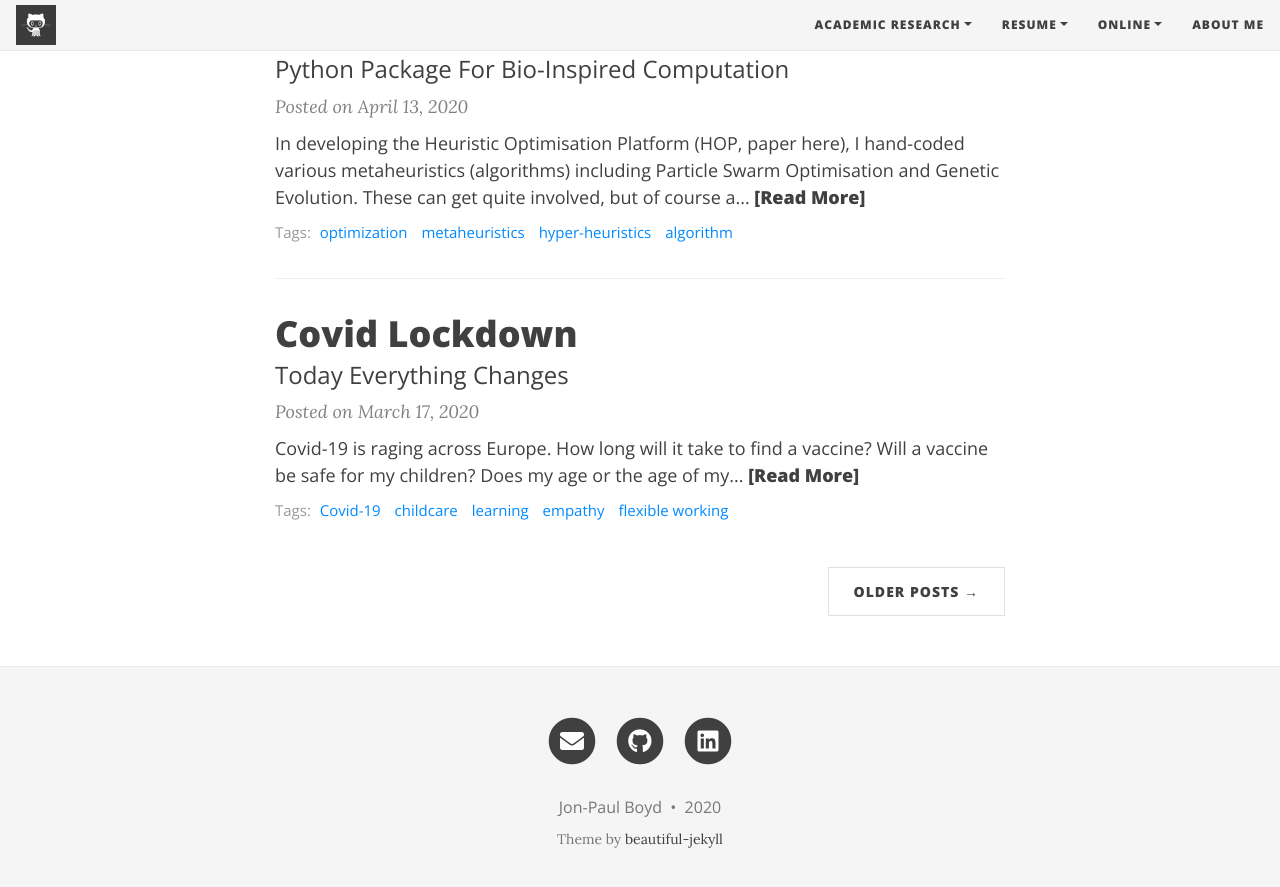
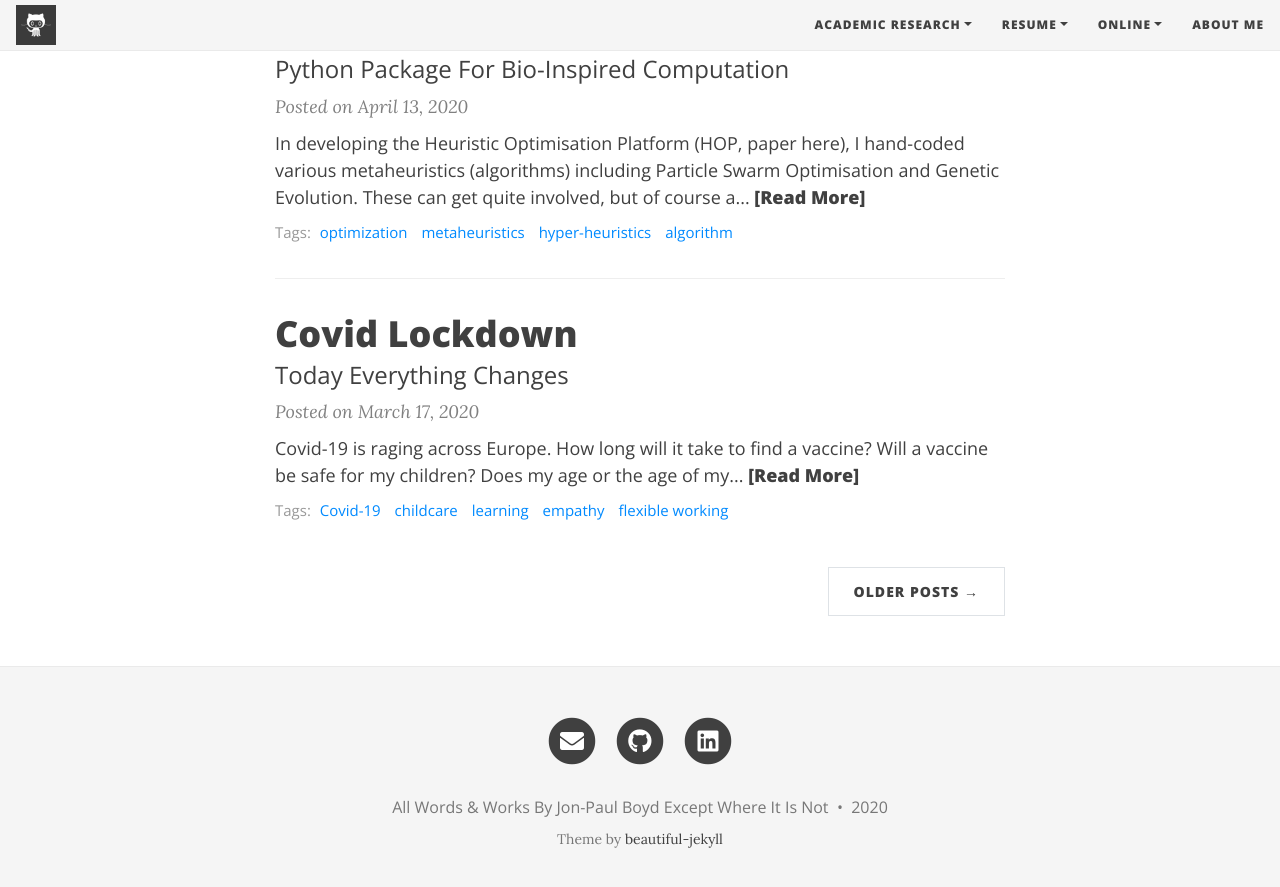
Before and after one commit to corticalstack/corticalstack.github.io, a Jekyll site: the page built from index.html, in a window 1280 px wide and 900 px high, scrolled down 1286 px. Shown: the top 887 px of the window. Built offline with Jekyll 4.4.1, drawn with Linux system fonts in a browser that asks for light colours; nearby versions of some CDN libraries; the list of posts is cut into pages by our own code.

Commit message:
Initial wip

```diff
--- a/_config.yml
+++ b/_config.yml
@@ -7,7 +7,7 @@ title: Cortical Stack
 description: Cortical Stack
 
 # Your name to show in the footer
-author: Jon-Paul Boyd
+author: All Words & Works By Jon-Paul Boyd Except Where It Is Not
 
 # --- List of links in the navigation bar --- #
 
```
